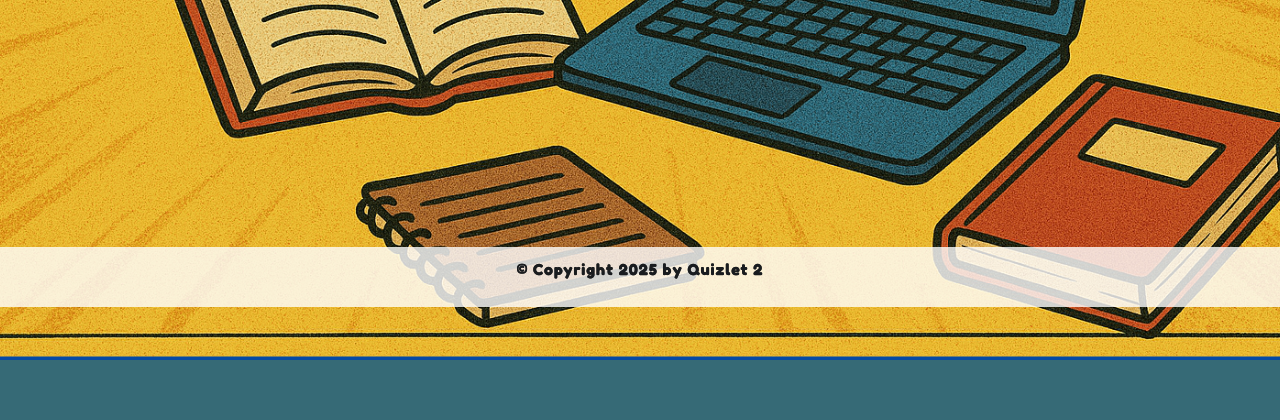
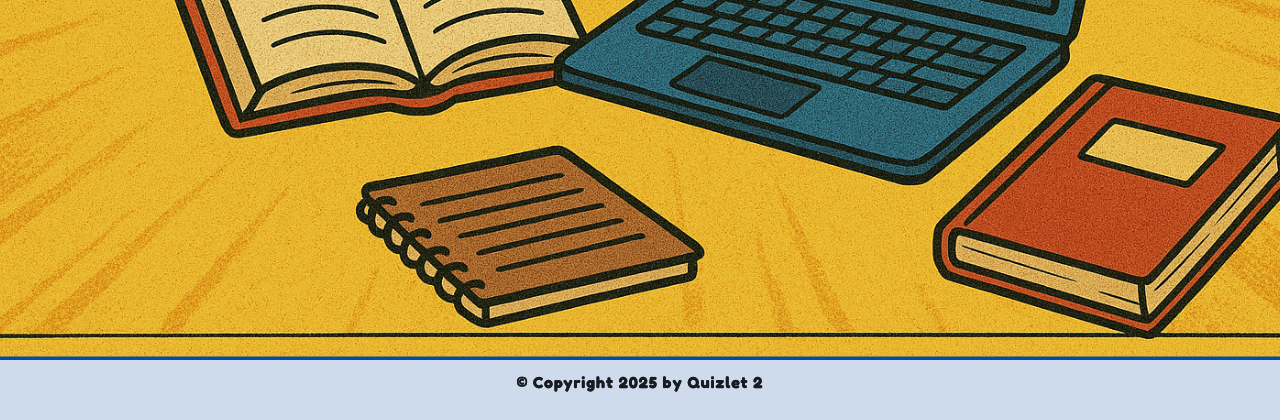
Before and after one commit to DevinRenn/QuiC-main, a Node server app: page /welcome in a window 1280 px wide. Shown: the part 493-913 px from the top of the page. Before the commit the page ends 853 px from the top, so only its background shows below. Run offline with Node 20, Linux system fonts and the light colour scheme; some libraries are stand-ins or nearby versions.

Commit message:
Changed the footer

```diff
--- a/ProjectSourceCode/src/views/partials/footer.hbs
+++ b/ProjectSourceCode/src/views/partials/footer.hbs
@@ -1,4 +1,4 @@
-<footer class="text-center text-muted w-100 mt-auto fixed-bottom" style="background-color: rgba(255, 255, 255, 0.8); color: black; padding: 10px 0; text-shadow: black 0px 0px 0px;">
+<footer class="text-center text-muted w-100 mt-auto" style="background-color: rgba(255, 255, 255, 0.8); color: black; padding: 10px 0; text-shadow: black 0px 0px 0px;">
 <script src="https://cdn.jsdelivr.net/npm/bootstrap@5.3.0/dist/js/bootstrap.bundle.min.js"></script>
 <p>
         &copy; Copyright 2025 by Quizlet 2
```
